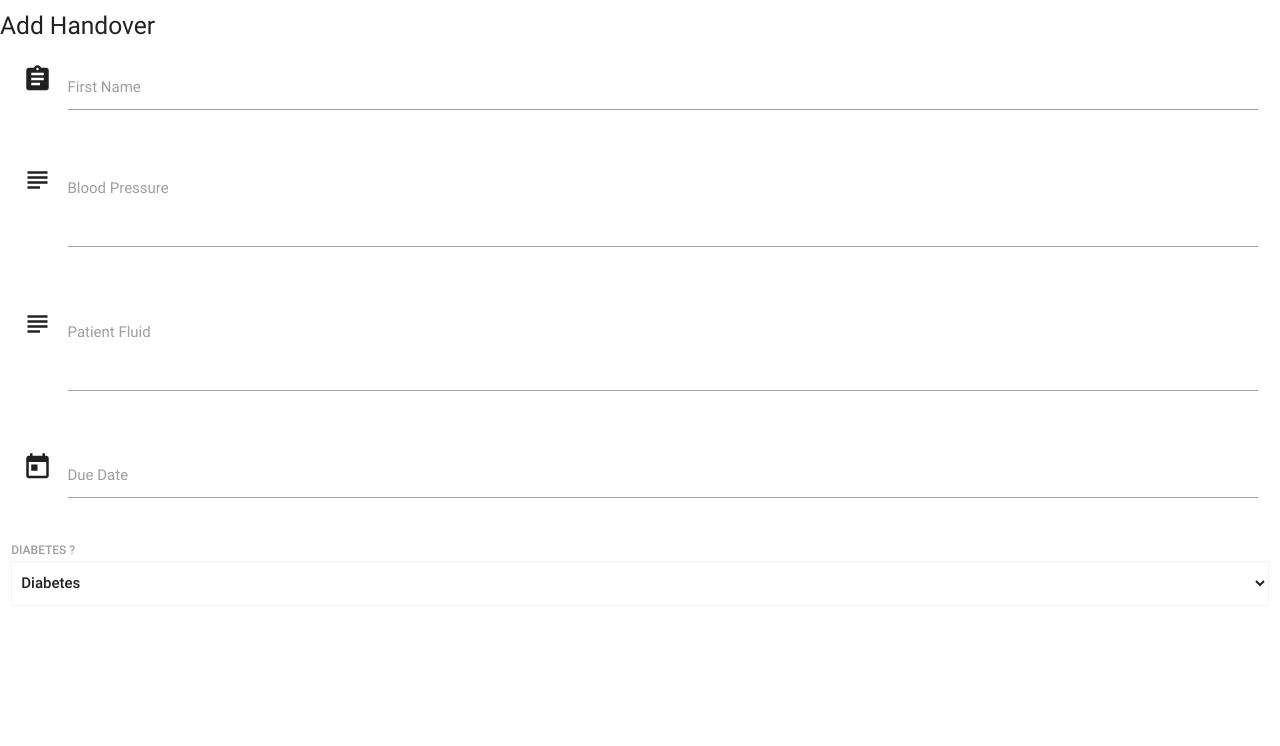
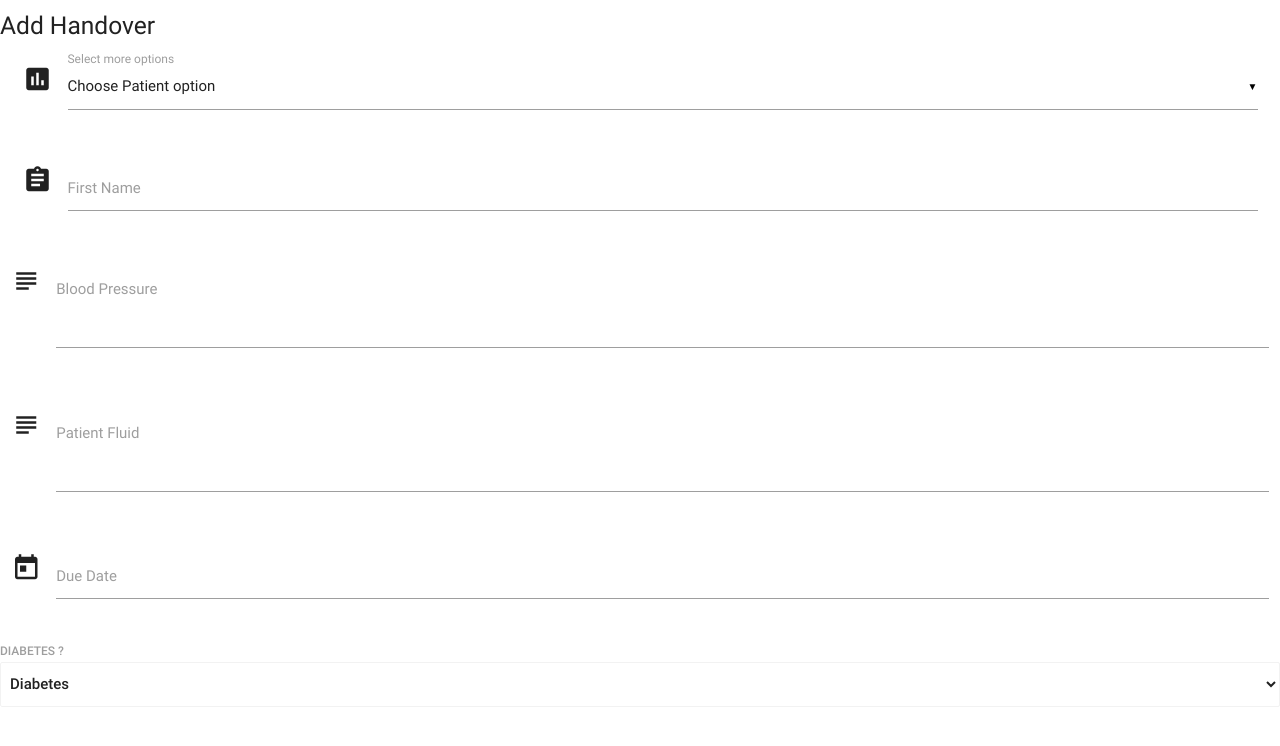
Before and after one commit to jamaral14/data-centric-development-milestone-project-handover, a Flask app: page /get_addhandover in a window 1280 px wide. Shown: the top 746 px of the page. Run offline with Flask 2, Linux system fonts and the light colour scheme; data that the repository does not hold is empty; some libraries are stand-ins or nearby versions.

Commit message:
added select_option

```diff
--- a/app.py
+++ b/app.py
@@ -20,7 +20,8 @@ def get_handover():
 @app.route('/')
 @app.route('/get_addhandover')
 def get_addhandover():
-    return render_template('addhandover.html')
+    return render_template('addhandover.html',
+    sections=mongo.db.sections.find())
 
 if __name__ == '__main__':
     app.run(host=os.environ.get('IP', '0.0.0.0'),
--- a/templates/addhandover.html
+++ b/templates/addhandover.html
@@ -1,9 +1,21 @@
 {% extends 'base.html' %} {% block lines %}
 
  <h5>Add Handover</h5>
+
 <div class="row">
     <form  action="" method="POST" class="col s12">
         <div class="row">
+         <div class="input-field col s12">
+         <i class="material-icons prefix">poll</i>
+    <select id= "sections" name= "select_option">
+      <option value="" disabled selected>Choose Patient option</option>
+      {% for sec in sections %}
+      <option value="{{sec.select_option}}">{{sec.select_option}}</option>
+      {% endfor %}
+    </select>
+    <label>Select more options</label>
+  </div>
+  </div>
             <div class="input-field col s12">
                 <i class="material-icons prefix">assignment</i>
                 <input id="first_name" name="first_name" type="text" class="validate">
@@ -25,8 +37,8 @@
         </div>
         </div>
                 <div class="row">
+                <div id= "matfix">
             <div class="input-field col s12">
-            <div id= "matfix">
                 <i class="material-icons prefix">today</i>
                 <input id="dob" name="dob" type="text" class="datepicker">
                 <label for="icon_prefix">Due Date</label>
--- a/templates/base.html
+++ b/templates/base.html
@@ -14,6 +14,7 @@
         <script type="text/javascript">
         $(document).ready(function() {
             $('.collapsible').collapsible();
+            $('select').material_select();
         });
 
        $('.datepicker').pickadate({
```
